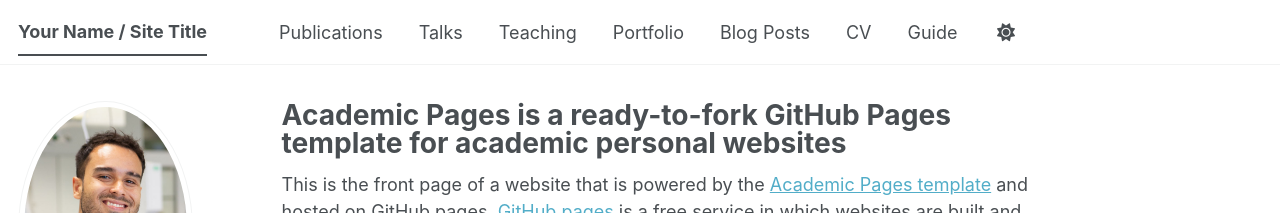
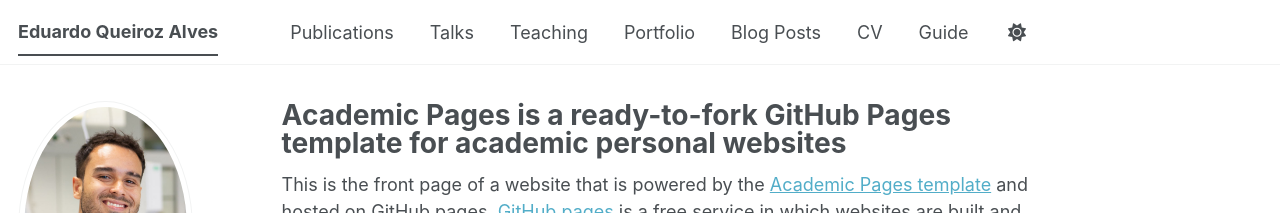
Before and after one commit to eduqq/eduqq.github.io, a Jekyll site: the page built from _pages/about.md, in a window 1280 px wide. Shown: the top 213 px of the page. Built offline with Jekyll 4.4.1, drawn with Linux system fonts in a browser that asks for light colours; some web fonts are replaced; a script bundle is joined from its source files by our own code; library files that are not in the unit come from our copies.

Commit message:
Update _config.yml

```diff
--- a/_config.yml
+++ b/_config.yml
@@ -9,7 +9,7 @@
 # Basic Site Settings
 locale                   : "en-US"
 site_theme               : "default" # The available themes options are "default", "air", "sunrise", "mint", "dirt" and "contrast"
-title                    : "Your Name / Site Title"
+title                    : "Eduardo Queiroz Alves"
 title_separator          : "-"
 name                     : &name "Your Name"
 description              : &description "Your Name's academic portfolio"   # Update this with a general description of your site, this is the default if not overridden by a page
```
